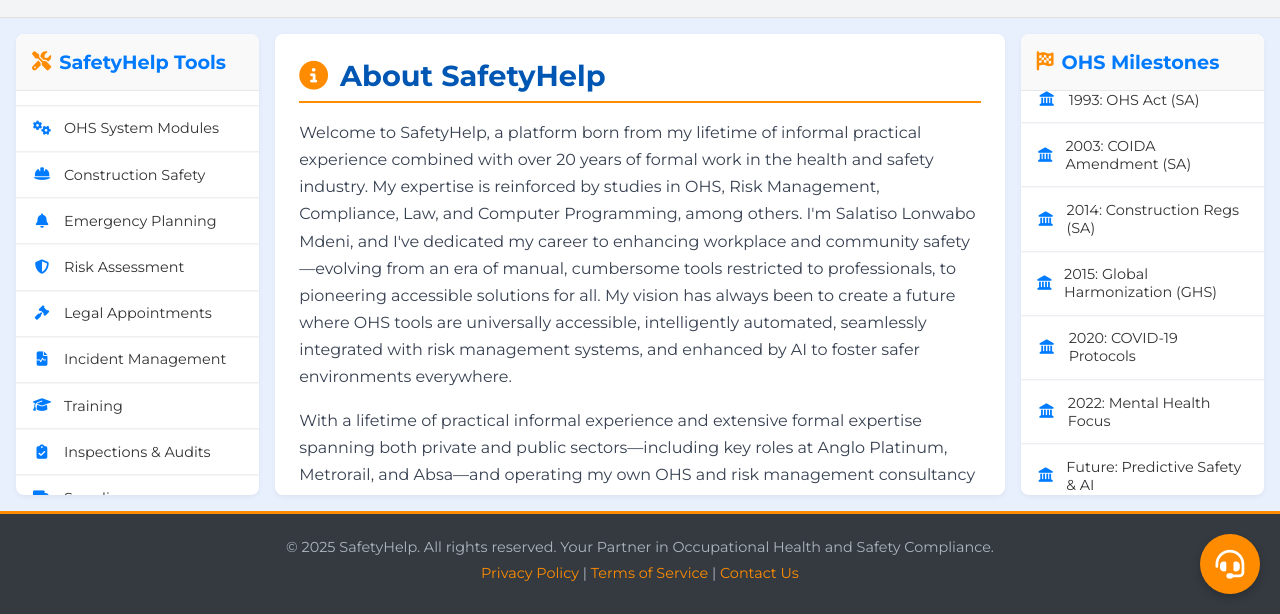
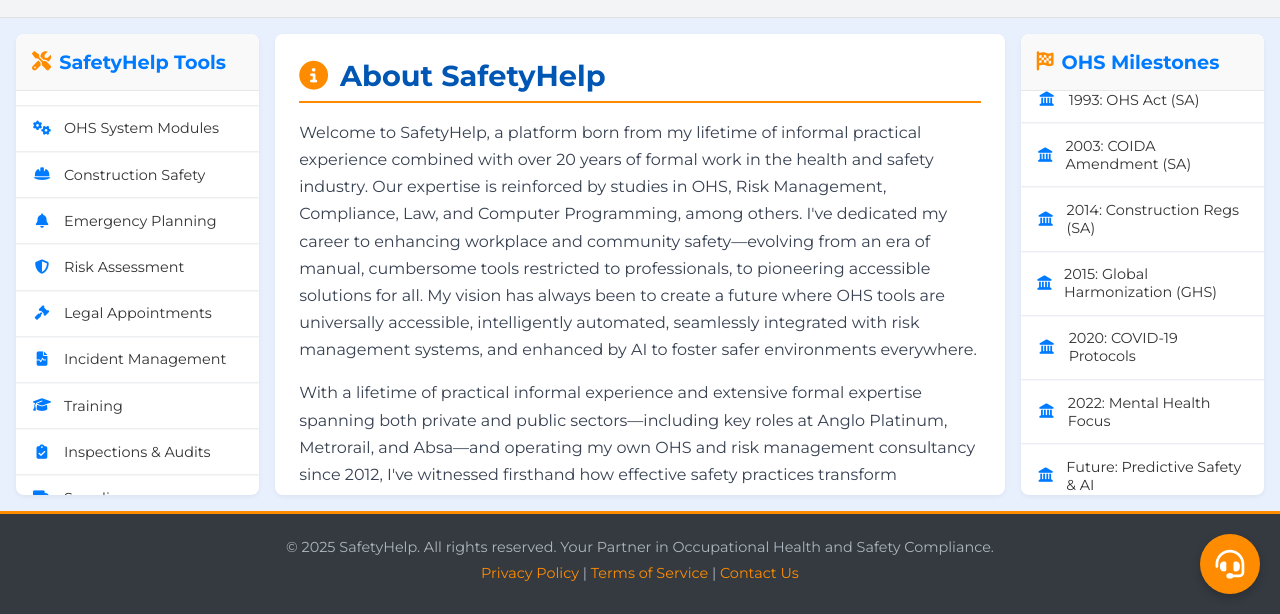
Before and after one commit to Salatiso/SafetyHelp, a plain HTML site: page about.html in a window 1280 px wide. Shown: the part 186-800 px from the top of the page. Drawn offline with Linux system fonts and the light colour scheme.

Commit message:
Update about.html

```diff
--- a/about.html
+++ b/about.html
@@ -386,7 +386,7 @@
     <main class="main-about">
         <section class="intro">
             <h2><i class="fas fa-info-circle section-icon"></i>About SafetyHelp</h2>
-            <p>Welcome to SafetyHelp, a platform born from my lifetime of informal practical experience combined with over 20 years of formal work in the health and safety industry. My expertise is reinforced by studies in OHS, Risk Management, Compliance, Law, and Computer Programming, among others. I'm Salatiso Lonwabo Mdeni, and I've dedicated my career to enhancing workplace and community safety—evolving from an era of manual, cumbersome tools restricted to professionals, to pioneering accessible solutions for all. My vision has always been to create a future where OHS tools are universally accessible, intelligently automated, seamlessly integrated with risk management systems, and enhanced by AI to foster safer environments everywhere.</p>
+            <p>Welcome to SafetyHelp, a platform born from my lifetime of informal practical experience combined with over 20 years of formal work in the health and safety industry. Our expertise is reinforced by studies in OHS, Risk Management, Compliance, Law, and Computer Programming, among others. I've dedicated my career to enhancing workplace and community safety—evolving from an era of manual, cumbersome tools restricted to professionals, to pioneering accessible solutions for all. My vision has always been to create a future where OHS tools are universally accessible, intelligently automated, seamlessly integrated with risk management systems, and enhanced by AI to foster safer environments everywhere.</p>
             <p>With a lifetime of practical informal experience and extensive formal expertise spanning both private and public sectors—including key roles at Anglo Platinum, Metrorail, and Absa—and operating my own OHS and risk management consultancy since 2012, I've witnessed firsthand how effective safety practices transform workplaces and save lives. This diverse experience has provided me with unique insights into safety challenges across multiple industries and organizational scales. SafetyHelp is the culmination of this journey, inspired by my books, <em>Safety First: The Essentials of OHS Plans</em> and <em>Safety First: Essentials for Your OHS Career Journey</em>, to empower businesses, professionals, and communities worldwide.</p>
         </section>
 
```
